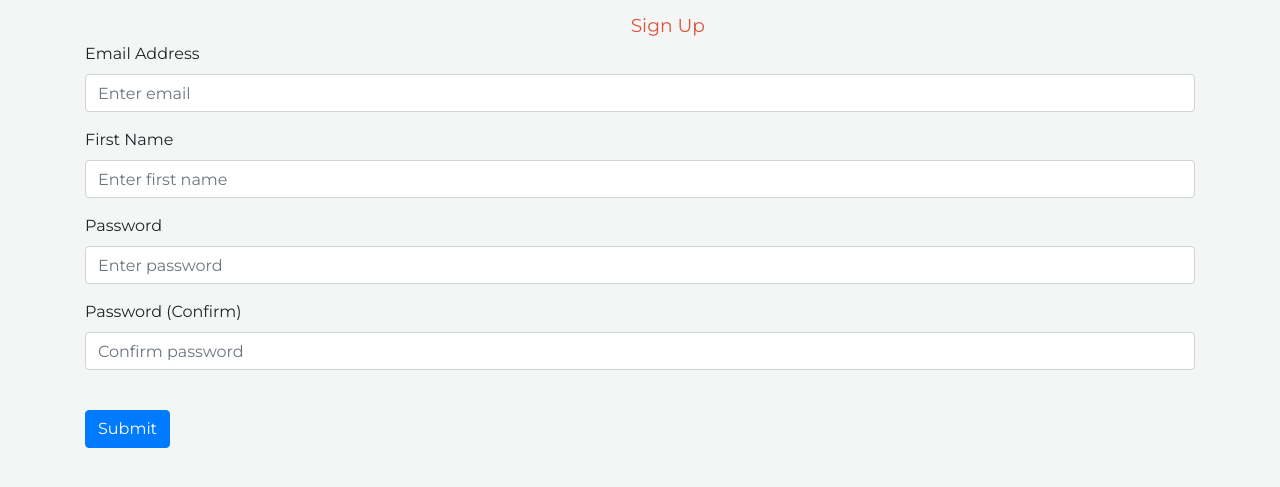
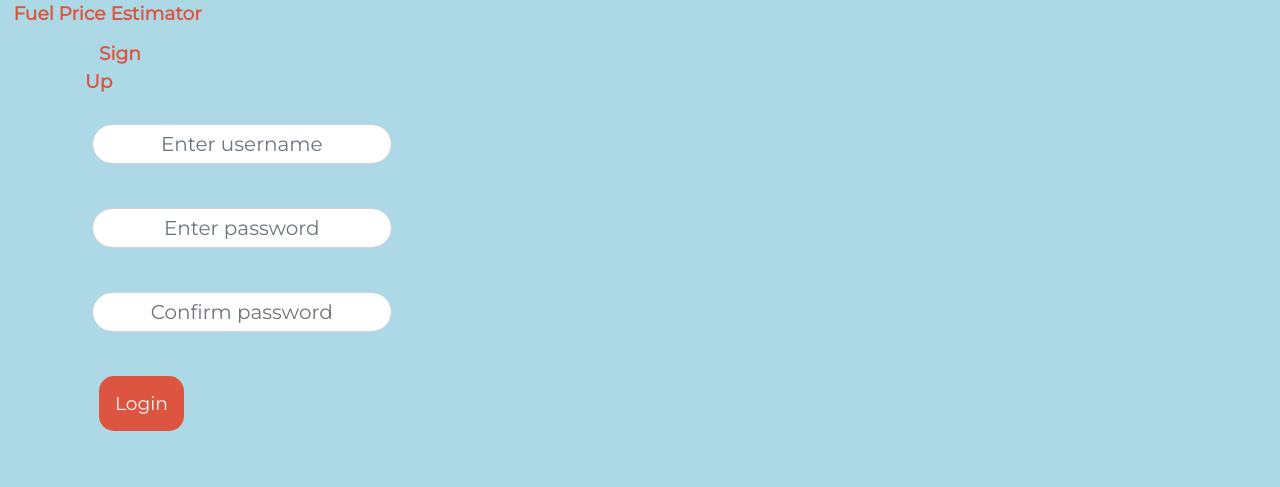
Before and after one commit to moadesiyun/Software-Design-Project, a Flask app: page /sign-up in a window 1280 px wide. Shown: the part 56-543 px from the top of the page. Run offline with Flask 2, Linux system fonts and the light colour scheme; some libraries are stand-ins or nearby versions; some web fonts are replaced.

Commit message:
Update sign_up.html

```diff
--- a/website/templates/sign_up.html
+++ b/website/templates/sign_up.html
@@ -1,48 +1,71 @@
 {% extends "base.html" %} {% block title %}Sign Up{% endblock %} {% block
 content %}
 <form method="POST">
-  <h3 align="center">Sign Up</h3>
+  <body style = "background-color: lightblue;">
+    <div class ="toRegister">
+
+      <b style=" display: flex; justify-content: center; white-space: nowrap; padding-bottom: 40px;  border: 0;
+    border-radius: 15px; height: 20px;">Fuel Price Estimator</b>
+      <b style="padding-left: 14px; ">Sign Up</b>
+
   <div class="form-group">
-    <label for="email">Email Address</label>
-    <input
-      type="email"
-      class="form-control"
-      id="email"
-      name="email"
-      placeholder="Enter email"
-    />
-  </div>
-  <div class="form-group">
-    <label for="firstName">First Name</label>
+    <label for="username"></label>
     <input
       type="text"
       class="form-control"
-      id="firstName"
-      name="firstName"
-      placeholder="Enter first name"
+      id="username"
+      name="username"
+      placeholder="Enter username"
+      style="border-radius: 25px;
+      text-align: center;
+      font-size: 20px;
+      height:40px;
+      width: 300px;
+      margin-left: 15%;
+      margin-bottom: 0px; margin-top: 0px;"
+      required
     />
   </div>
+
   <div class="form-group">
-    <label for="password1">Password</label>
+    <label for="password1"></label>
     <input
       type="password"
       class="form-control"
       id="password1"
       name="password1"
       placeholder="Enter password"
+      style="border-radius: 25px;
+      text-align: center;
+      font-size: 20px;
+      height:40px;
+      width: 300px;
+      margin-left: 15%;
+      margin-bottom: 0px; margin-top: 0px;"
+      required
     />
   </div>
   <div class="form-group">
-    <label for="password2">Password (Confirm)</label>
+    <label for="password2"></label>
     <input
       type="password"
       class="form-control"
       id="password2"
       name="password2"
       placeholder="Confirm password"
+      style="border-radius: 25px;
+      text-align: center;
+      font-size: 20px;
+      height:40px;
+      width: 300px;
+      margin-left: 15%;
+      margin-bottom: 0px; margin-top: 0px;"
+      required
     />
   </div>
   <br />
-  <button type="submit" class="btn btn-primary">Submit</button>
+  <button type="submit" class="login-button" id= "login1" style="margin-left: 14px;">Login</button>
 </form>
+</div>
+</body>
 {% endblock %}
```
